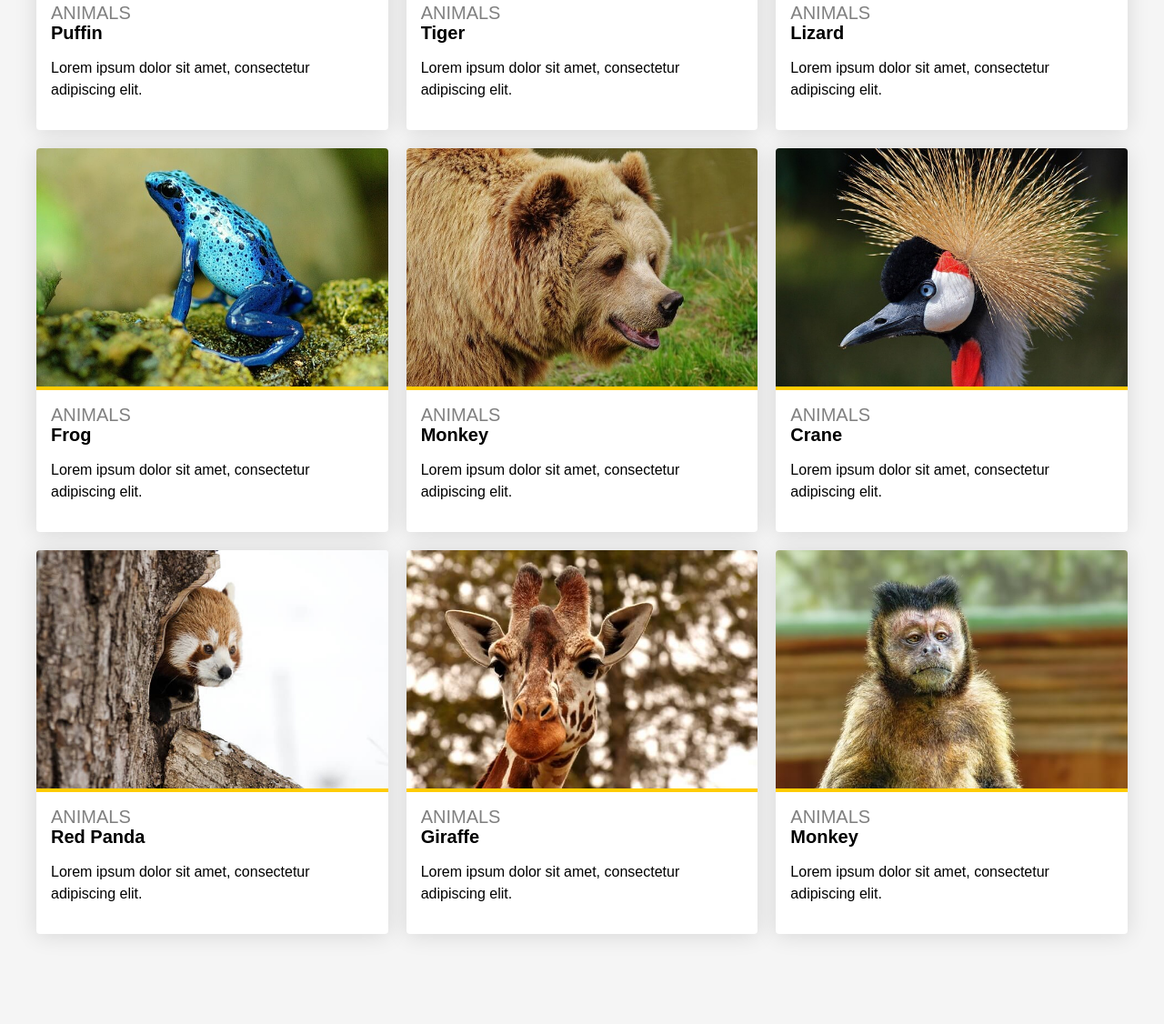
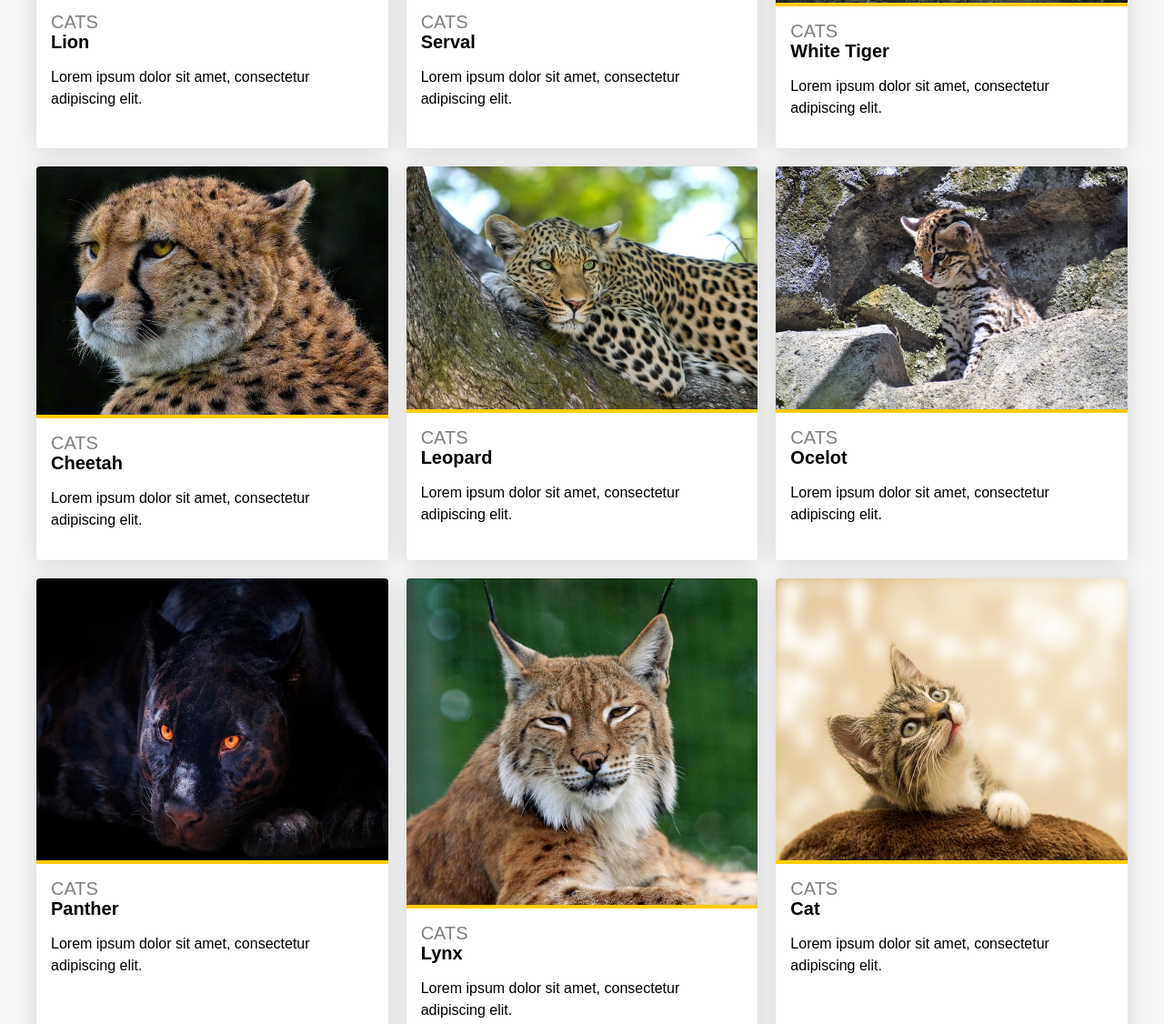
Before and after one commit to thienkhoinguyen/cprg-218-assign-1, a plain HTML site: page index.html in a window 1280 px wide. Shown: the part 685-1811 px from the top of the page at 91% size. Drawn offline with Linux system fonts and the light colour scheme.

Commit message:
added pictures and videos

```diff
--- a/index.html
+++ b/index.html
@@ -9,6 +9,7 @@
   <link rel="stylesheet" type="text/css" href="styles/global.css">
   <link rel="stylesheet" type="text/css" href="styles/assignment-one-starter.css">
   <link rel="stylesheet" type="text/css" href="styles/assignment_one.css">
+  <link rel="stylesheet" type="text/css" href="styles/lab_three.css">
   <title>Responsive CSS Layout</title>
 </head>
 <body>
@@ -19,13 +20,13 @@
   <section class="container">
     <ul class="card-container">
       <li class="card">
-        <img src="assets/puffin.jpg" alt="puffin">
+        <img src="assets/Lion.jpg" alt="lion">
         <div class="card-content">
           <h3 class="subheader">
-            Animals
+            Cats
           </h3>
           <h4 class="header">
-            Puffin
+            Lion
           </h4>
           <p class="paragraph">
             Lorem ipsum dolor sit amet, consectetur adipiscing elit.
@@ -33,13 +34,13 @@
         </div>
       </li>
       <li class="card">
-        <img src="assets/tiger.jpg" alt="tiger">
+        <img src="assets/serval.jpg" alt="serval">
         <div class="card-content">
           <h3 class="subheader">
-            Animals
+            Cats
           </h3>
           <h4 class="header">
-            Tiger
+            Serval
           </h4>
           <p class="paragraph">
             Lorem ipsum dolor sit amet, consectetur adipiscing elit.
@@ -47,13 +48,13 @@
         </div>
       </li>
       <li class="card">
-        <img src="assets/lizard.jpg" alt="lizard">
+        <img src="assets/white_tiger.jpg" alt="White tiger">
         <div class="card-content">
           <h3 class="subheader">
-            Animals
+            Cats
           </h3>
           <h4 class="header">
-            Lizard
+            White Tiger
           </h4>
           <p class="paragraph">
             Lorem ipsum dolor sit amet, consectetur adipiscing elit.
@@ -61,13 +62,13 @@
         </div>
       </li>
       <li class="card">
-        <img src="assets/frog.jpg" alt="frog">
+        <img src="assets/cheetah.jpg" alt="cheetah">
         <div class="card-content">
           <h3 class="subheader">
-            Animals
+            Cats
           </h3>
           <h4 class="header">
-            Frog
+            Cheetah
           </h4>
           <p class="paragraph">
             Lorem ipsum dolor sit amet, consectetur adipiscing elit.
@@ -75,13 +76,13 @@
         </div>
       </li>
       <li class="card">
-        <img src="assets/bear.jpg" alt="bear">
+        <img src="assets/leopard.jpg" alt="leopard">
         <div class="card-content">
           <h3 class="subheader">
-            Animals
+            Cats
           </h3>
           <h4 class="header">
-            Monkey
+            Leopard
           </h4>
           <p class="paragraph">
             Lorem ipsum dolor sit amet, consectetur adipiscing elit.
@@ -89,13 +90,13 @@
         </div>
       </li>
       <li class="card">
-        <img src="assets/crane.jpg" alt="crane">
+        <img src="assets/ocelot.jpg" alt="ocelot">
         <div class="card-content">
           <h3 class="subheader">
-            Animals
+            Cats
           </h3>
           <h4 class="header">
-            Crane
+            Ocelot
           </h4>
           <p class="paragraph">
             Lorem ipsum dolor sit amet, consectetur adipiscing elit.
@@ -103,13 +104,13 @@
         </div>
       </li>
       <li class="card">
-        <img src="assets/panda.jpg" alt="red panda">
+        <img src="assets/panther.jpg" alt="panther">
         <div class="card-content">
           <h3 class="subheader">
-            Animals
+            Cats
           </h3>
           <h4 class="header">
-            Red Panda
+            Panther
           </h4>
           <p class="paragraph">
             Lorem ipsum dolor sit amet, consectetur adipiscing elit.
@@ -117,13 +118,13 @@
         </div>
       </li>
       <li class="card">
-        <img src="assets/giraffe.jpg" alt="giraffe">
+        <img src="assets/lynx.jpg" alt="lynx">
         <div class="card-content">
           <h3 class="subheader">
-            Animals
+            Cats
           </h3>
           <h4 class="header">
-            Giraffe
+            Lynx
           </h4>
           <p class="paragraph">
             Lorem ipsum dolor sit amet, consectetur adipiscing elit.
@@ -131,13 +132,13 @@
         </div>
       </li>
       <li class="card">
-        <img src="assets/monkey.jpg" alt="monkey">
+        <img src="assets/cat.jpg" alt="cat">
         <div class="card-content">
           <h3 class="subheader">
-            Animals
+            Cats
           </h3>
           <h4 class="header">
-            Monkey
+            Cat
           </h4>
           <p class="paragraph">
             Lorem ipsum dolor sit amet, consectetur adipiscing elit.
@@ -145,6 +146,8 @@
         </div>
       </li>
     </ul>
+    <iframe width="560" height="315" src="https://www.youtube.com/embed/cIJkTw9OeKQ?si=eTNmyWMLPADeR-Dk" title="YouTube video player" frameborder="0" allow="accelerometer; autoplay; clipboard-write; encrypted-media; gyroscope; picture-in-picture; web-share" allowfullscreen>
+          </iframe>
   </section>
 </body>
 </html>
--- /dev/null
+++ b/styles/lab_three.css
@@ -0,0 +1,13 @@
+img {
+    border-bottom: 0.25rem solid #fc0;
+    border-radius: 0.25rem 0.25rem 0 0;
+    height: auto;
+    width: 100%;
+  }
+
+
+iframe{
+    display: flex;
+    flex-wrap: wrap;
+    justify-content: center;
+}
```
Also changed, not shown: assets/cat.jpg (added), assets/cheetah.jpg (added), assets/leopard.jpg (added), assets/lion.jpg (added), assets/lynx.jpg (added), assets/ocelot.jpg (added), assets/panther.jpg (added), assets/serval.jpg (added), assets/white_tiger.jpg (added).
